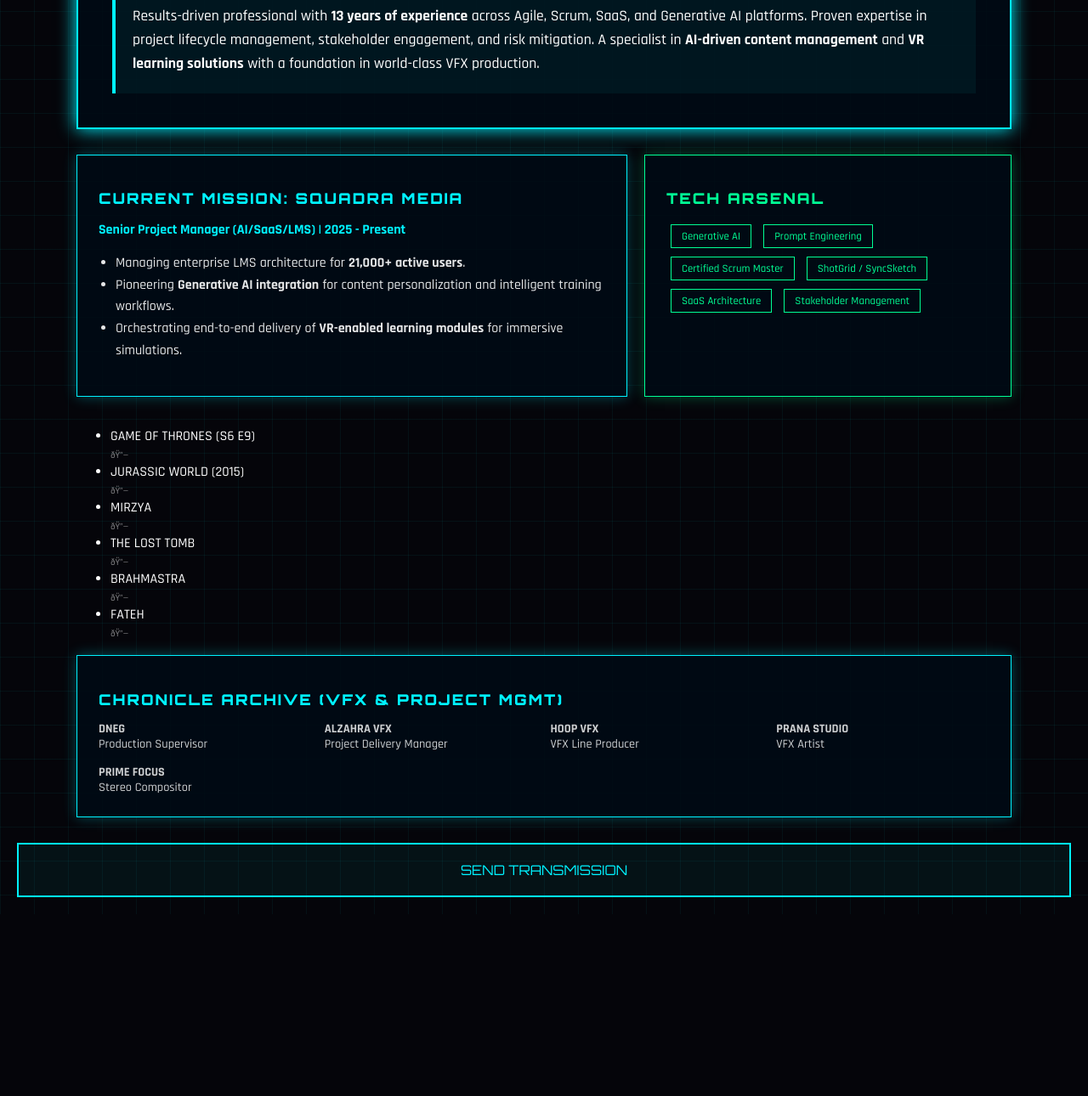
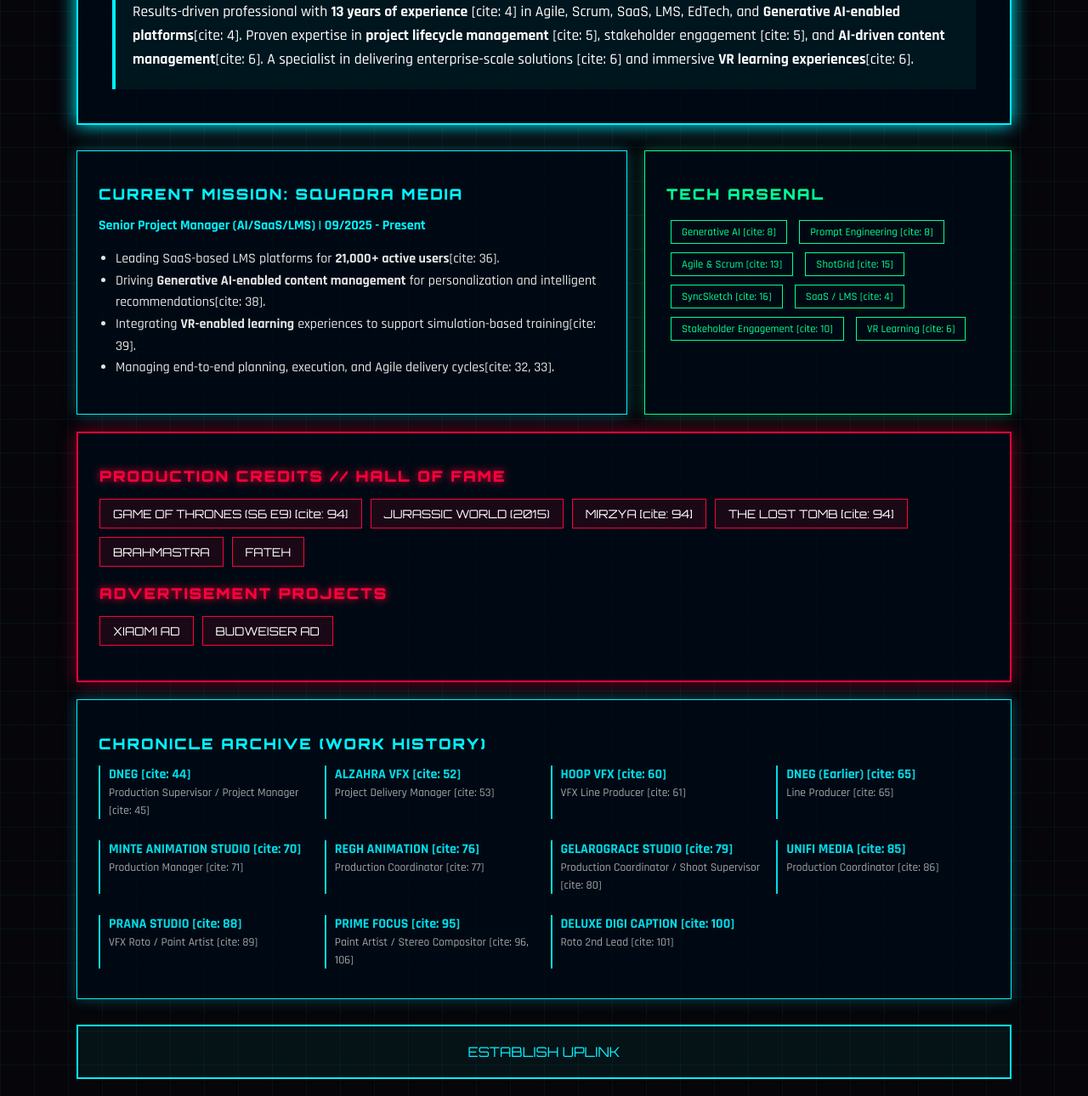
Before and after one commit to ShobhittMishra/shobhit-mishra-portfolio, a plain HTML site: page index.html in a window 1280 px wide. Shown: the part 267-1557 px from the top of the page at 85% size. Before the commit the page ends 1343 px from the top, so only its background shows below. Drawn offline with Linux system fonts and the light colour scheme.

Commit message:
Update index.html

```diff
--- a/index.html
+++ b/index.html
@@ -1,9 +1,9 @@
 <!DOCTYPE html>
 <html lang="en">
 <head>
-    <meta charset="UTF-10">
+    <meta charset="UTF-8">
     <meta name="viewport" content="width=device-width, initial-scale=1.0">
-    <title>Shobhit Mishra | AI & Project Hero</title>
+    <title>Shobhit Mishra | AI & Project Lead</title>
     <link href="https://fonts.googleapis.com/css2?family=Orbitron:wght@400;900&family=Rajdhani:wght@500;700&display=swap" rel="stylesheet">
     <style>
         :root {
@@ -28,7 +28,6 @@
 
         .container { max-width: 1100px; margin: 0 auto; }
 
-        /* --- CONTACT HEADER --- */
         .hero-card {
             border: 2px solid var(--tron-blue);
             padding: 40px;
@@ -60,7 +59,7 @@
             flex-wrap: wrap;
         }
 
-        .contact-item { border: 1px solid var(--tron-green); padding: 5px 15px; background: rgba(0, 255, 149, 0.1); }
+        .contact-item { border: 1px solid var(--tron-green); padding: 5px 15px; background: rgba(0, 255, 149, 0.1); text-decoration: none; color: inherit; }
 
         .summary-box {
             margin-top: 30px;
@@ -72,11 +71,8 @@
             font-size: 1.1rem;
         }
 
-        /* --- GRID PANELS --- */
         .grid { display: grid; grid-template-columns: 1.5fr 1fr; gap: 20px; }
-
         .panel { background: var(--panel-bg); padding: 25px; position: relative; }
-
         .blue-border { border: 1px solid var(--tron-blue); box-shadow: 0 0 15px rgba(0, 242, 255, 0.3); }
         .green-border { border: 1px solid var(--tron-green); box-shadow: 0 0 15px rgba(0, 255, 149, 0.3); }
         .red-border { border: 2px solid var(--tron-red); box-shadow: 0 0 20px rgba(255, 0, 60, 0.4); }
@@ -86,26 +82,18 @@
         .green-text { color: var(--tron-green); }
         .red-text { color: var(--tron-red); text-shadow: 0 0 10px var(--tron-red); }
 
-        /* --- CREDIT HALL OF FAME --- */
-       /* Styling the links inside the credit items */
-.credit-item a {
-    text-decoration: none; /* Removes the underline */
-    color: #fff;           /* Keeps the text white */
-    display: block;        /* Makes the whole box clickable */
-    transition: 0.3s;
-}
-
-.credit-item a:hover {
-    color: var(--tron-red); /* Changes text to red on hover */
-    text-shadow: 0 0 10px var(--tron-red); /* Adds a neon glow */
-}
-
-/* Optional: Add a small icon or hint that it is a link */
-.credit-item::after {
-    content: ' 🔗';
-    font-size: 0.7rem;
-    opacity: 0.5;
-}
+        .credit-list { display: flex; flex-wrap: wrap; gap: 10px; list-style: none; padding: 0; }
+        .credit-item {
+            background: rgba(255, 0, 60, 0.1);
+            border: 1px solid var(--tron-red);
+            padding: 8px 15px;
+            font-family: 'Orbitron', sans-serif;
+            font-size: 0.85rem;
+            transition: 0.3s;
+        }
+        .credit-item a { text-decoration: none; color: #fff; display: block; }
+        .credit-item:hover { background: var(--tron-red); box-shadow: 0 0 15px var(--tron-red); }
+        .credit-item a:hover { color: #000; }
 
         .skill-tag {
             display: inline-block;
@@ -115,6 +103,16 @@
             font-size: 0.8rem;
             color: var(--tron-green);
         }
+
+        .archive-grid {
+            display: grid;
+            grid-template-columns: repeat(auto-fit, minmax(220px, 1fr));
+            gap: 15px;
+            opacity: 0.9;
+        }
+        .archive-item { border-left: 2px solid var(--tron-blue); padding-left: 10px; margin-bottom: 10px; }
+        .archive-company { color: var(--tron-blue); font-weight: bold; display: block; }
+        .archive-role { font-size: 0.85rem; opacity: 0.7; }
 
         .btn-link {
             display: block;
@@ -128,7 +126,6 @@
             transition: 0.3s;
             background: rgba(0, 242, 255, 0.05);
         }
-
         .btn-link:hover { background: var(--tron-blue); color: #000; box-shadow: 0 0 40px var(--tron-blue); }
 
         @media (max-width: 768px) { .grid { grid-template-columns: 1fr; } .contact-uplink { flex-direction: column; gap: 10px; } }
@@ -139,77 +136,114 @@
 <div class="container">
     <header class="hero-card">
         <h1>SHOBHIT MISHRA</h1>
-
         <div class="contact-uplink">
             <span class="contact-item">📞 +91 8451935845</span>
-            <span class="contact-item">📧 shobhitvfx@gmail.com</span>
-            <span class="contact-item">📍 PUNE, MH</span>
+            <a href="mailto:shobhitvfx@gmail.com" class="contact-item">📧 shobhitvfx@gmail.com</a>
+            <span class="contact-item">📍 PUNE, MAHARASHTRA</span>
         </div>
 
         <div class="summary-box">
             <strong class="blue-text">EXECUTIVE SUMMARY:</strong><br>
-            Results-driven professional with <strong>13 years of experience</strong> across Agile, Scrum, SaaS, and Generative AI platforms.
-            Proven expertise in project lifecycle management, stakeholder engagement, and risk mitigation.
-            A specialist in <strong>AI-driven content management</strong> and <strong>VR learning solutions</strong> with a foundation in world-class VFX production.
+            Results-driven professional with <strong>13 years of experience</strong> [cite: 4] in Agile, Scrum, SaaS, LMS, EdTech, and <strong>Generative AI-enabled platforms</strong>[cite: 4].
+            Proven expertise in <strong>project lifecycle management</strong> [cite: 5], stakeholder engagement [cite: 5], and <strong>AI-driven content management</strong>[cite: 6].
+            A specialist in delivering enterprise-scale solutions [cite: 6] and immersive <strong>VR learning experiences</strong>[cite: 6].
         </div>
     </header>
 
     <div class="grid">
         <div class="panel blue-border">
             <h2 class="blue-text">CURRENT MISSION: SQUADRA MEDIA</h2>
-            <p style="font-weight: bold; color: var(--tron-blue);">Senior Project Manager (AI/SaaS/LMS) | 2025 - Present</p>
+            <p style="font-weight: bold; color: var(--tron-blue);">Senior Project Manager (AI/SaaS/LMS) | 09/2025 - Present</p>
             <ul style="padding-left: 20px; opacity: 0.9; line-height: 1.6;">
-                <li>Managing enterprise LMS architecture for <strong>21,000+ active users</strong>.</li>
-                <li>Pioneering <strong>Generative AI integration</strong> for content personalization and intelligent training workflows.</li>
-                <li>Orchestrating end-to-end delivery of <strong>VR-enabled learning modules</strong> for immersive simulations.</li>
+                <li>Leading SaaS-based LMS platforms for <strong>21,000+ active users</strong>[cite: 36].</li>
+                <li>Driving <strong>Generative AI-enabled content management</strong> for personalization and intelligent recommendations[cite: 38].</li>
+                <li>Integrating <strong>VR-enabled learning</strong> experiences to support simulation-based training[cite: 39].</li>
+                <li>Managing end-to-end planning, execution, and Agile delivery cycles[cite: 32, 33].</li>
             </ul>
         </div>
 
         <div class="panel green-border">
             <h2 class="green-text">TECH ARSENAL</h2>
-            <div class="skill-tag">Generative AI</div>
-            <div class="skill-tag">Prompt Engineering</div>
-            <div class="skill-tag">Certified Scrum Master</div>
-            <div class="skill-tag">ShotGrid / SyncSketch</div>
-            <div class="skill-tag">SaaS Architecture</div>
-            <div class="skill-tag">Stakeholder Management</div>
+            <div class="skill-tag">Generative AI [cite: 8]</div>
+            <div class="skill-tag">Prompt Engineering [cite: 8]</div>
+            <div class="skill-tag">Agile & Scrum [cite: 13]</div>
+            <div class="skill-tag">ShotGrid [cite: 15]</div>
+            <div class="skill-tag">SyncSketch [cite: 16]</div>
+            <div class="skill-tag">SaaS / LMS [cite: 4]</div>
+            <div class="skill-tag">Stakeholder Engagement [cite: 10]</div>
+            <div class="skill-tag">VR Learning [cite: 6]</div>
         </div>
 
-        <ul class="credit-list">
-    <li class="credit-item">
-        <a href="https://www.imdb.com/title/tt4283088/" target="_blank">GAME OF THRONES (S6 E9)</a>
-    </li>
-    <li class="credit-item">
-        <a href="https://www.imdb.com/title/tt0369610/" target="_blank">JURASSIC WORLD (2015)</a>
-    </li>
-    <li class="credit-item">
-        <a href="https://www.imdb.com/title/tt4940456/?ref_=fn_t_1" target="_blank">MIRZYA</a>
-    </li>
-    <li class="credit-item">
-        <a href="https://www.imdb.com/title/tt4219438/" target="_blank">THE LOST TOMB</a>
-    </li>
-    <li class="credit-item">
-        <a href="https://www.imdb.com/title/tt6277462/" target="_blank">BRAHMASTRA</a>
-    </li>
-    <li class="credit-item">
-        <a href="https://www.imdb.com/title/tt27679608/" target="_blank">FATEH</a>
-    </li>
-</ul>
+        <div class="panel red-border" style="grid-column: 1 / -1;">
+            <h2 class="red-text">PRODUCTION CREDITS // HALL OF FAME</h2>
+            <ul class="credit-list">
+                <li class="credit-item"><a href="https://www.imdb.com/title/tt4283088/" target="_blank">GAME OF THRONES (S6 E9) [cite: 94]</a></li>
+                <li class="credit-item"><a href="https://www.imdb.com/title/tt0369610/" target="_blank">JURASSIC WORLD (2015)</a></li>
+                <li class="credit-item"><a href="https://www.imdb.com/title/tt4940456/?ref_=fn_t_1" target="_blank">MIRZYA [cite: 94]</a></li>
+                <li class="credit-item"><a href="https://www.imdb.com/title/tt4219438/" target="_blank">THE LOST TOMB [cite: 94]</a></li>
+                <li class="credit-item"><a href="https://www.imdb.com/title/tt6277462/" target="_blank">BRAHMASTRA</a></li>
+                <li class="credit-item"><a href="https://www.imdb.com/title/tt27679608/" target="_blank">FATEH</a></li>
+            </ul>
+
+            <h2 class="red-text" style="margin-top:20px;">ADVERTISEMENT PROJECTS</h2>
+            <ul class="credit-list">
+                <li class="credit-item"><a href="https://youtu.be/bkmJtHTDACI?feature=shared" target="_blank">XIAOMI AD</a></li>
+                <li class="credit-item"><a href="https://www.instagram.com/p/B4AgGsmBOVE/?igsh=amw3OGppaXFlcWVy" target="_blank">BUDWEISER AD</a></li>
+            </ul>
         </div>
 
         <div class="panel blue-border" style="grid-column: 1 / -1;">
-            <h2 class="blue-text">CHRONICLE ARCHIVE (VFX & PROJECT MGMT)</h2>
-            <div style="display: grid; grid-template-columns: repeat(auto-fit, minmax(200px, 1fr)); gap: 15px; opacity: 0.8; font-size: 0.9rem;">
-                <div><strong>DNEG</strong><br>Production Supervisor</div>
-                <div><strong>ALZAHRA VFX</strong><br>Project Delivery Manager</div>
-                <div><strong>HOOP VFX</strong><br>VFX Line Producer</div>
-                <div><strong>PRANA STUDIO</strong><br>VFX Artist</div>
-                <div><strong>PRIME FOCUS</strong><br>Stereo Compositor</div>
+            <h2 class="blue-text">CHRONICLE ARCHIVE (WORK HISTORY)</h2>
+            <div class="archive-grid">
+                <div class="archive-item">
+                    <span class="archive-company">DNEG [cite: 44]</span>
+                    <span class="archive-role">Production Supervisor / Project Manager [cite: 45]</span>
+                </div>
+                <div class="archive-item">
+                    <span class="archive-company">ALZAHRA VFX [cite: 52]</span>
+                    <span class="archive-role">Project Delivery Manager [cite: 53]</span>
+                </div>
+                <div class="archive-item">
+                    <span class="archive-company">HOOP VFX [cite: 60]</span>
+                    <span class="archive-role">VFX Line Producer [cite: 61]</span>
+                </div>
+                <div class="archive-item">
+                    <span class="archive-company">DNEG (Earlier) [cite: 65]</span>
+                    <span class="archive-role">Line Producer [cite: 65]</span>
+                </div>
+                <div class="archive-item">
+                    <span class="archive-company">MINTE ANIMATION STUDIO [cite: 70]</span>
+                    <span class="archive-role">Production Manager [cite: 71]</span>
+                </div>
+                <div class="archive-item">
+                    <span class="archive-company">REGH ANIMATION [cite: 76]</span>
+                    <span class="archive-role">Production Coordinator [cite: 77]</span>
+                </div>
+                <div class="archive-item">
+                    <span class="archive-company">GELAROGRACE STUDIO [cite: 79]</span>
+                    <span class="archive-role">Production Coordinator / Shoot Supervisor [cite: 80]</span>
+                </div>
+                <div class="archive-item">
+                    <span class="archive-company">UNIFI MEDIA [cite: 85]</span>
+                    <span class="archive-role">Production Coordinator [cite: 86]</span>
+                </div>
+                <div class="archive-item">
+                    <span class="archive-company">PRANA STUDIO [cite: 88]</span>
+                    <span class="archive-role">VFX Roto / Paint Artist [cite: 89]</span>
+                </div>
+                <div class="archive-item">
+                    <span class="archive-company">PRIME FOCUS [cite: 95]</span>
+                    <span class="archive-role">Paint Artist / Stereo Compositor [cite: 96, 106]</span>
+                </div>
+                <div class="archive-item">
+                    <span class="archive-company">DELUXE DIGI CAPTION [cite: 100]</span>
+                    <span class="archive-role">Roto 2nd Lead [cite: 101]</span>
+                </div>
             </div>
         </div>
     </div>
 
-    <a href="mailto:shobhitvfx@gmail.com" class="btn-link">SEND TRANSMISSION</a>
+    <a href="mailto:shobhitvfx@gmail.com" class="btn-link">ESTABLISH UPLINK</a>
 </div>
 
 </body>
```
